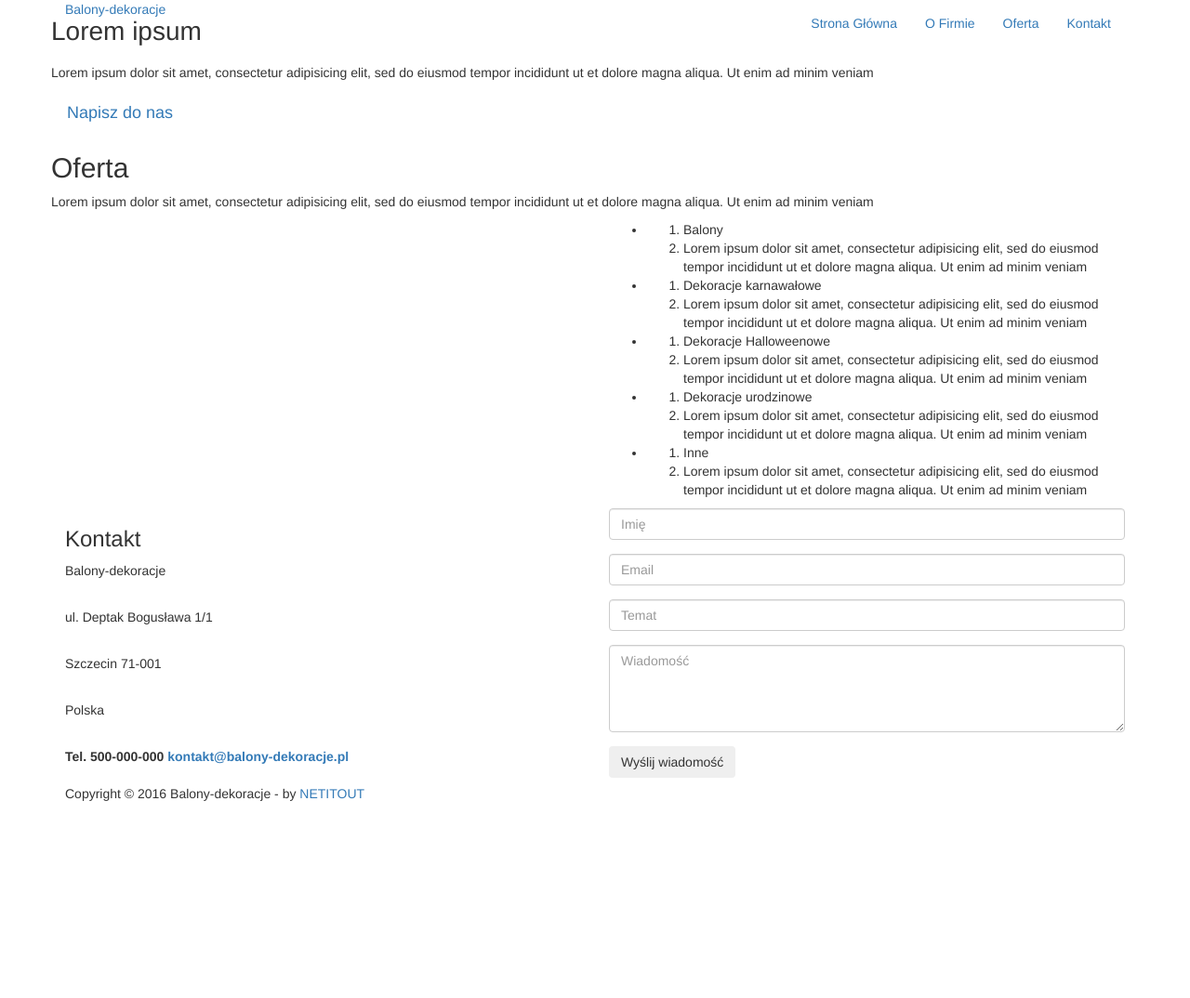
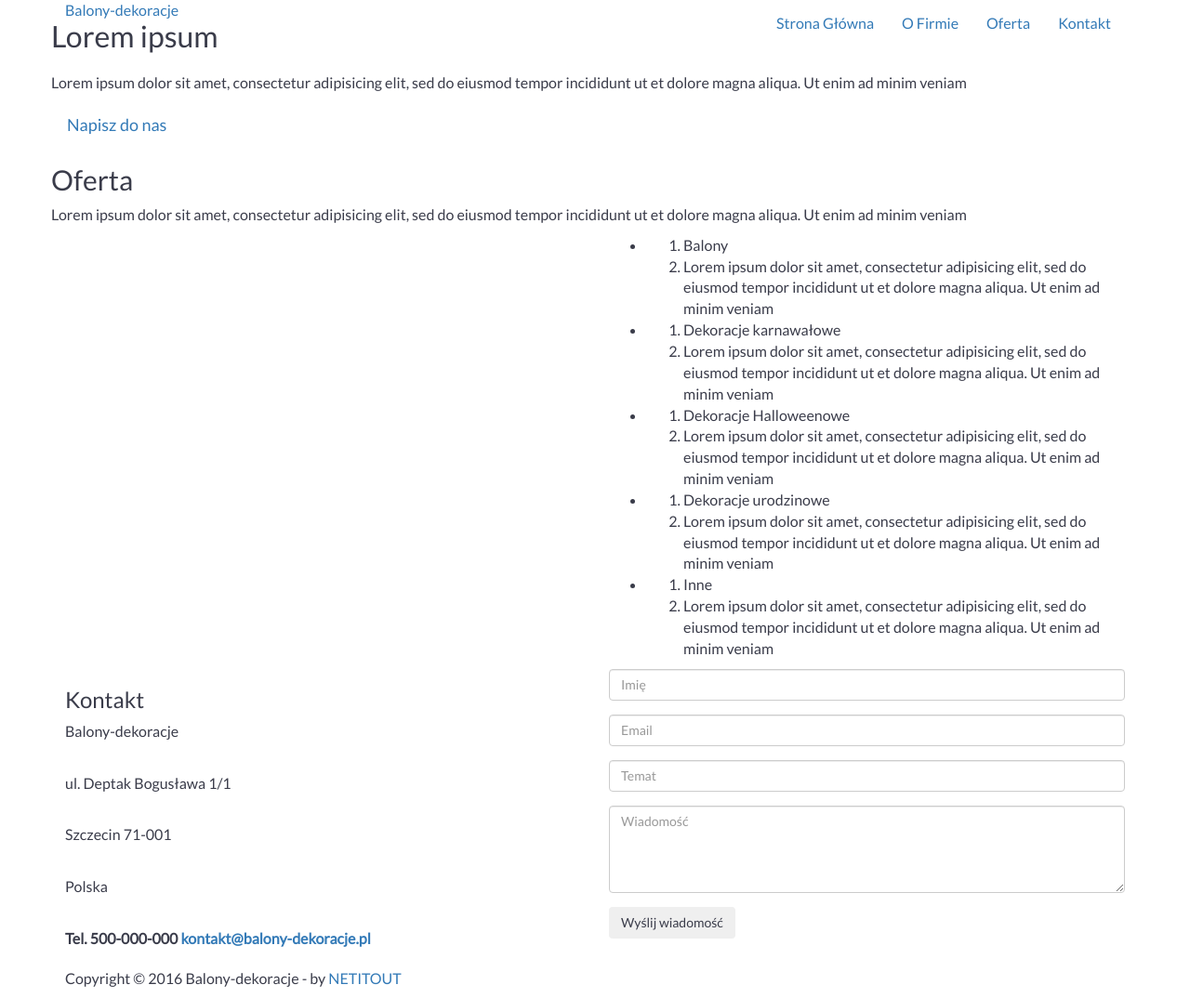
Before and after one commit to maciejdobrski/dekoracje-balony, a PHP site: page / in a window 1280 px wide. Shown: the whole page at 93% size. Before the commit the page ends 862 px from the top, so only its background shows below. Run offline with PHP 8.4, Linux system fonts and the light colour scheme; some libraries are stand-ins or nearby versions.

Commit message:
Podstawowe zmienne i style

```diff
--- a/assets/css/style.css
+++ b/assets/css/style.css
@@ -356,4 +356,28 @@ td,
 th {
   padding: 0; }
 
+/*  ===== Variables ===== */
+/* ===== General ===== */
+html {
+  height: 100%; }
+
+body {
+  width: 100%;
+  height: 100%;
+  font-family: 'Lato', sans-serif;
+  font-size: 16px;
+  position: relative;
+  color: #3a3c4a; }
+
+h1, h2, h3, h4, h5, h6 {
+  font-family: 'Lato', sans-serif;
+  font-weight: 500;
+  color: #3a3c4a; }
+
+a, button {
+  -moz-transition: 0.4s;
+  -o-transition: 0.4s;
+  -webkit-transition: 0.4s;
+  transition: 0.4s; }
+
 /*# sourceMappingURL=style.css.map */
--- a/assets/sass/style.scss
+++ b/assets/sass/style.scss
@@ -1 +1,41 @@
 @import "normalize";
+
+/*  ===== Variables ===== */
+$page-width: 100%;
+$page-height: 100%;
+
+$font-size-ebig: 20px;
+$font-size-big: 18px;
+$font-size-normal: 16px;
+$font-size-small: 14px;
+
+$primary-color: #3a3c4a;
+$secundary-color: #fff;
+$grey-color: #d1d1d1;
+
+/* ===== General ===== */
+html{
+  height: $page-height;
+}
+
+body{
+  width: $page-width;
+  height: $page-height;
+  font-family: 'Lato', sans-serif;
+  font-size: $font-size-normal;
+  position: relative;
+  color: $primary-color;
+}
+
+h1, h2, h3, h4, h5, h6 {
+  font-family: 'Lato', sans-serif;
+  font-weight: 500;
+  color: $primary-color;
+}
+
+a, button {
+  -moz-transition: 0.4s;
+  -o-transition: 0.4s;
+  -webkit-transition: 0.4s;
+  transition: 0.4s;
+}
```
